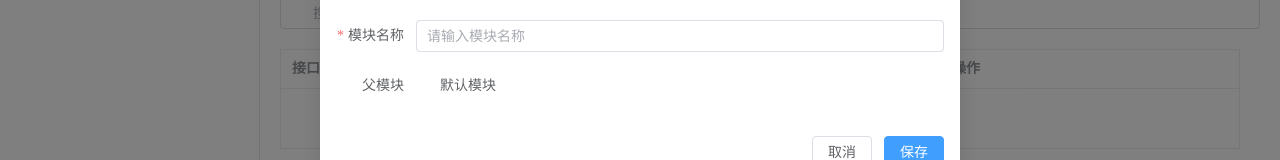
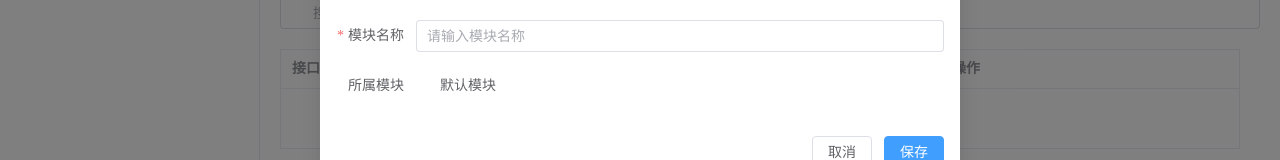
Before and after one commit to lywuhan/api-mock, a Vue app: page / in a window 1280 px wide. Both pictures are taken after a click on the button "添加模块". Shown: the part 156-316 px from the top of the page. Built offline with nearby package versions, Linux system fonts and the light colour scheme; no server answers.

Commit message:
父模块改成所属模块

```diff
--- a/src/App.vue
+++ b/src/App.vue
@@ -112,7 +112,7 @@
         <el-form-item label="模块名称" required>
           <el-input v-model="moduleForm.label" placeholder="请输入模块名称" />
         </el-form-item>
-        <el-form-item label="父模块">
+        <el-form-item label="所属模块">
           <el-tree
             style="width: 100%"
             :data="modules"
@@ -370,8 +370,9 @@ const saveModule = () => {
     } else {
       modules.value.push(newModule);
     }
+
   }
-
+  saveModuleConfigToDB()
   moduleDialogVisible.value = false;
 };
 
```
